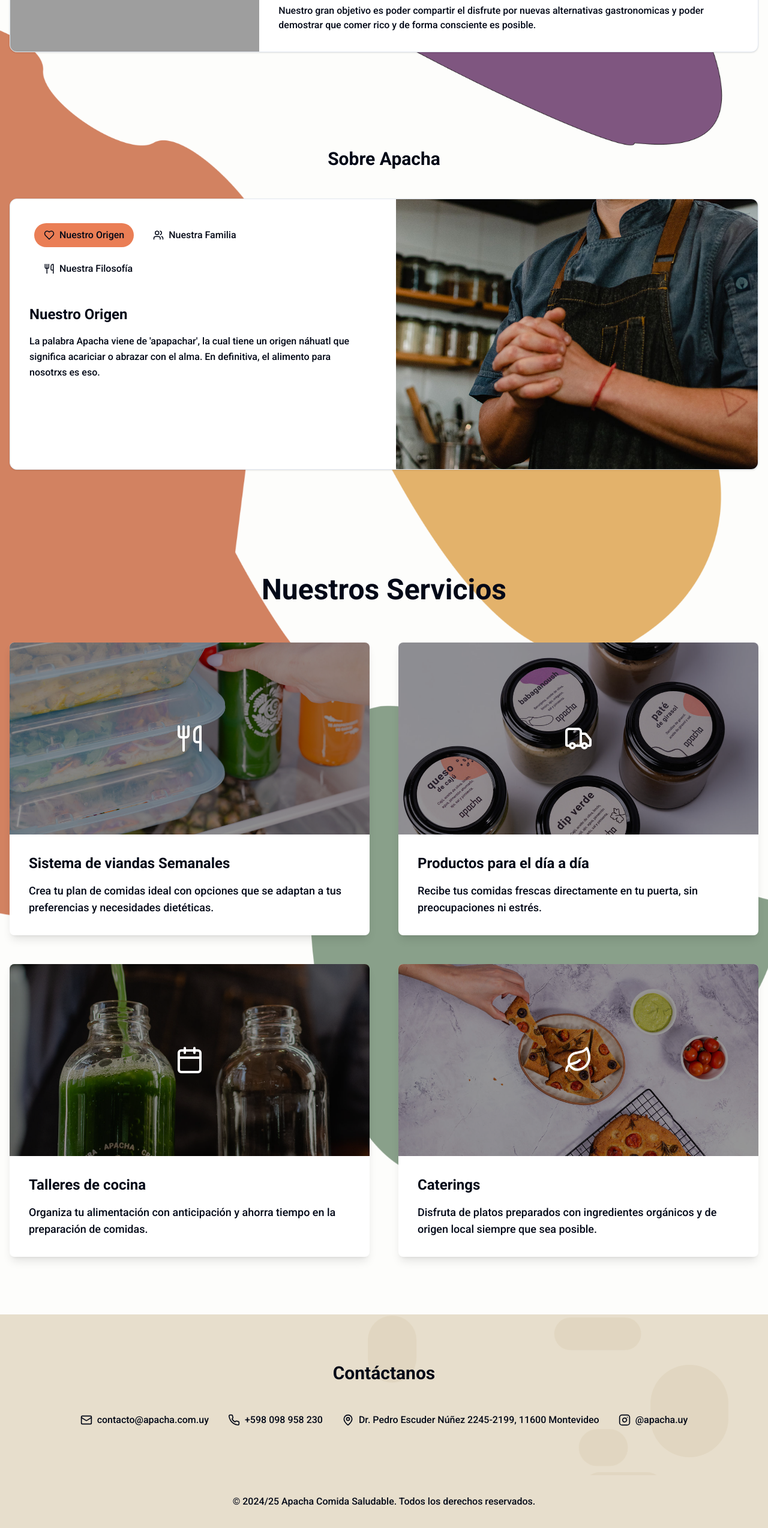
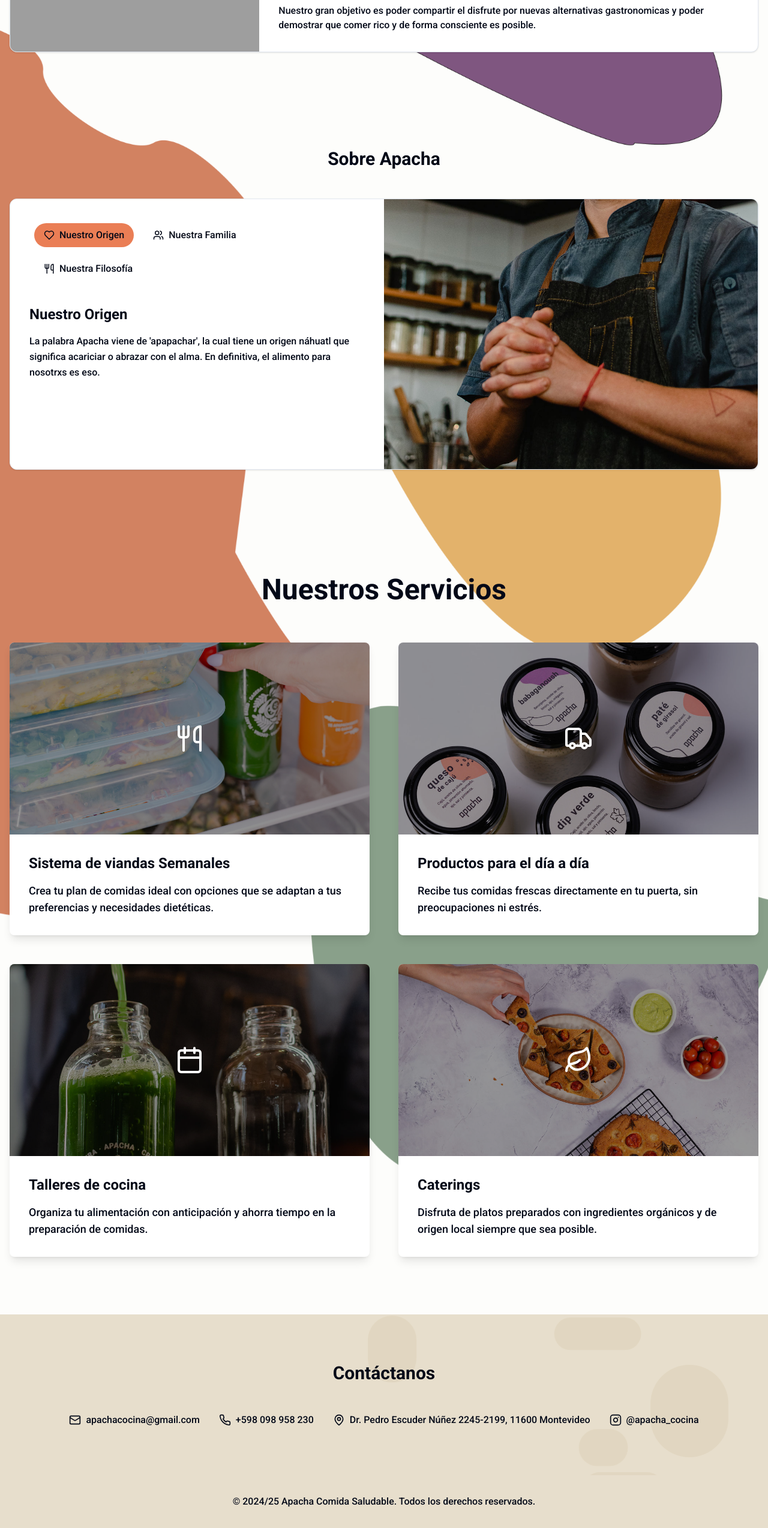
Before and after one commit to SF-Prog/apacha-store, a Next.js app: page / in a window 1280 px wide. Shown: the part 1399-3946 px from the top of the page at 60% size. Built offline with nearby package versions, Linux system fonts and the light colour scheme; grey boxes are pictures that could not be loaded.

Commit message:
fix about apacha image mobile size and contact us update adata

```diff
--- a/app/components/sections/about-apacha/about-apacha.tsx
+++ b/app/components/sections/about-apacha/about-apacha.tsx
@@ -84,7 +84,7 @@ const ApachaStory: React.FC = () => {
                   priority
                   style={{
                     objectFit: 'cover',
-                    objectPosition: '20px -400px',
+                    objectPosition: '0 -400px',
                   }}
                 />
               </div>
--- a/app/components/sections/contact-us/contact-us.tsx
+++ b/app/components/sections/contact-us/contact-us.tsx
@@ -4,6 +4,8 @@ import React from 'react'
 import Link from 'next/link'
 import { motion } from 'framer-motion'
 import { Instagram, Mail, Phone, MapPin } from 'lucide-react'
+
+const APACHA_COCINA_EMAIL = "apachacocina@gmail.com";
 
 export default function ContactUs() {
   return (
@@ -47,7 +49,7 @@ export default function ContactUs() {
             whileTap={{ scale: 0.95 }}
           >
             <Mail className="w-5 h-5" />
-            <span>contacto@apacha.com.uy</span>
+            <span>{APACHA_COCINA_EMAIL}</span>
           </motion.div>
           <motion.div
             className="flex items-center space-x-2"
@@ -75,8 +77,8 @@ export default function ContactUs() {
             whileTap={{ scale: 0.95 }}
           >
             <Instagram className="w-5 h-5" />
-            <Link target="_blank" href="https://www.instagram.com/apacha.uy/">
-              <span>@apacha.uy</span>
+            <Link target="_blank" href="https://www.instagram.com/apacha_cocina/">
+              <span>@apacha_cocina</span>
             </Link>
           </motion.div>
         </div>
```
